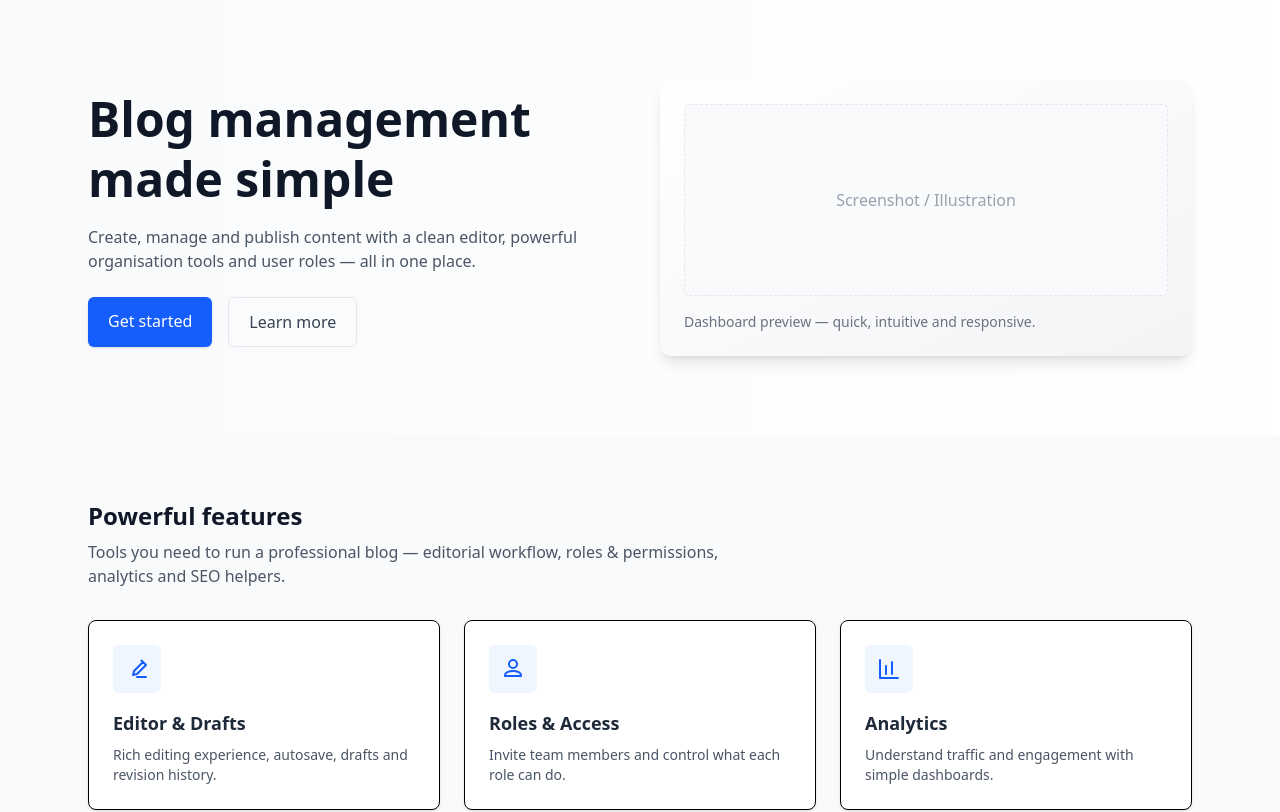
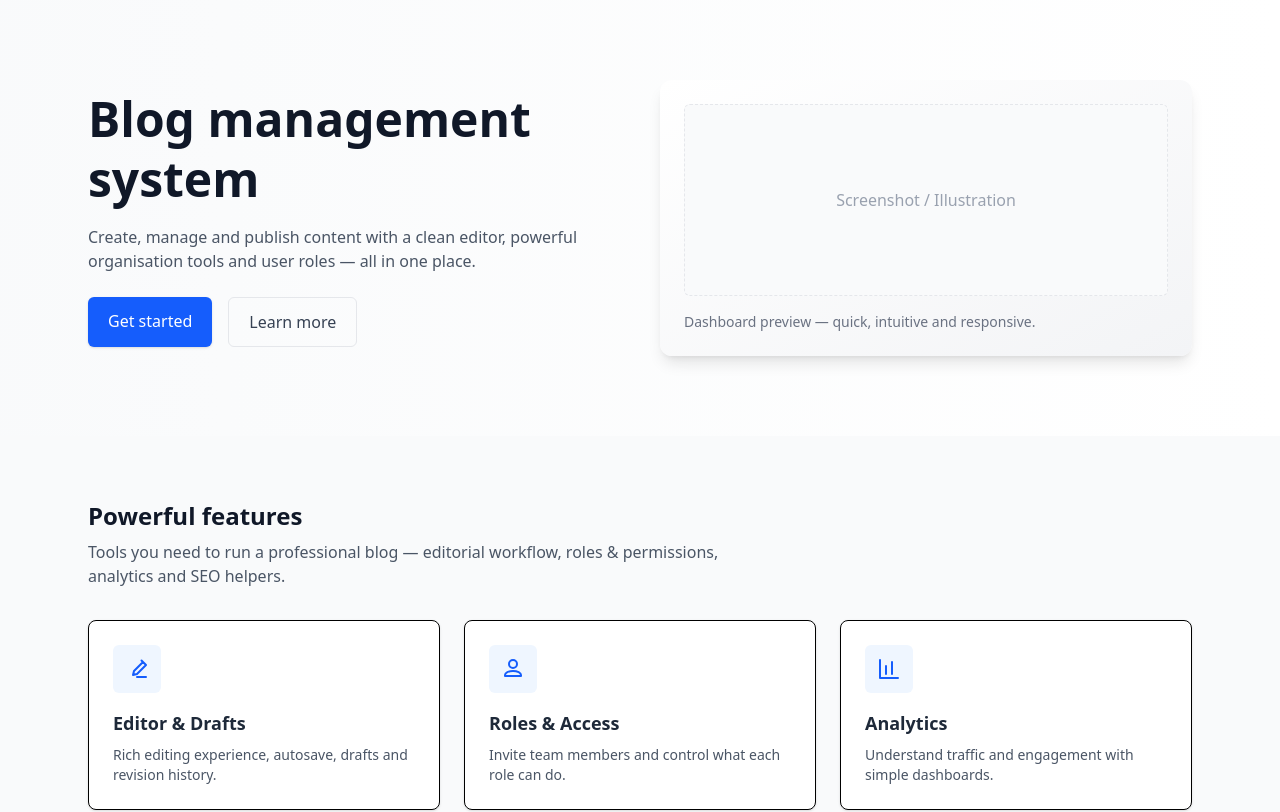
Before and after one commit to snehaghos/blog-management-system, a React (Vite) app: page / in a window 1280 px wide. Shown: the top 812 px of the page. Built offline with nearby package versions, Linux system fonts and the light colour scheme.

Commit message:
changes in carousal file

```diff
--- a/src/components/Carousal/Carousal.jsx
+++ b/src/components/Carousal/Carousal.jsx
@@ -7,7 +7,7 @@ const Carousal = () => {
       <div className="max-w-6xl mx-auto px-6 flex flex-col lg:flex-row items-center gap-10">
         <div className="flex-1">
           <h1 className="text-4xl sm:text-5xl font-extrabold text-gray-900 leading-tight">
-            Blog management made simple
+            Blog management system
           </h1>
           <p className="mt-4 text-gray-600 max-w-xl">
             Create, manage and publish content with a clean editor, powerful organisation tools and user roles — all in one place.
```
Also changed, not shown: 1 other file (tests, documents, lock files or other folders).
